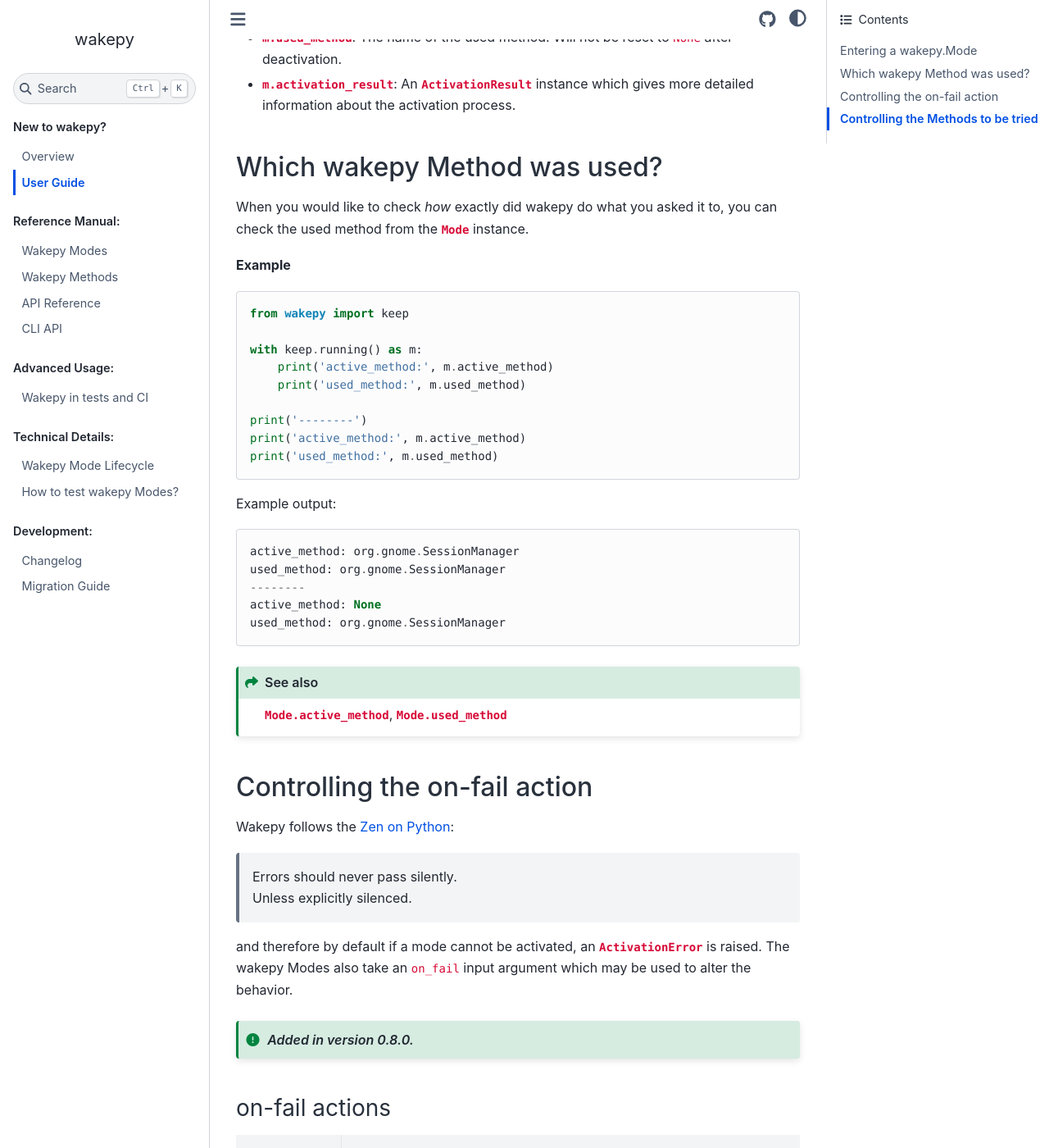
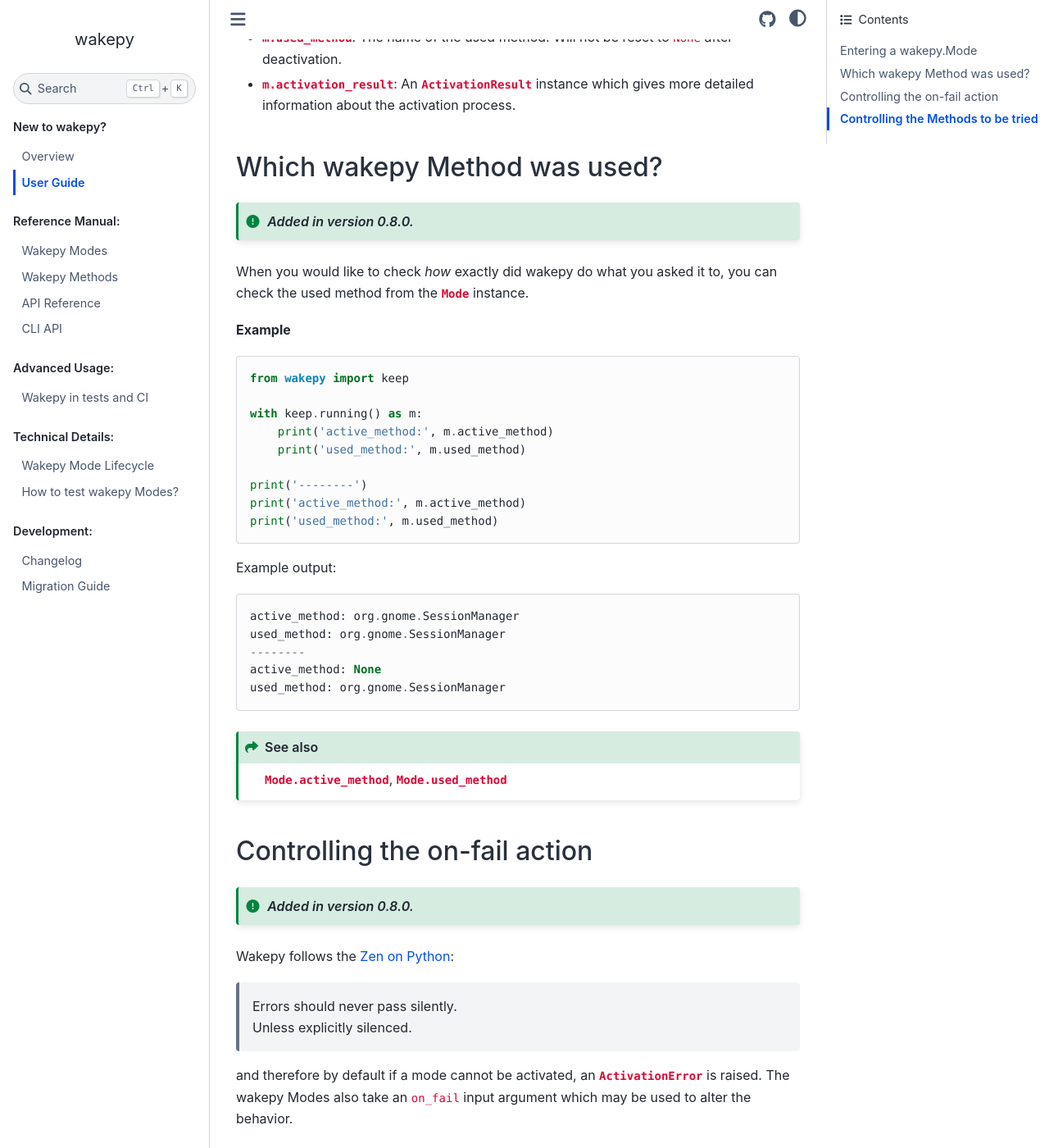
Before and after one commit to fohrloop/wakepy, a Sphinx documentation site: the page built from docs/source/user-guide.md, in a window 1280 px wide and 1400 px high, scrolled down 964 px. Shown: the whole window at 82% size. Built offline with Sphinx 7.4.7 and the Sphinx Book theme 1.1.4, drawn with Linux system fonts in a browser that asks for light colours; the version number could not be read and is left out; some of the changed text lies outside the part shown.

Commit message:
versionadded sections

````diff
--- a/docs/source/user-guide.md
+++ b/docs/source/user-guide.md
@@ -31,6 +31,8 @@
 
 (which-method-was-used))=
 ## Which wakepy Method was used?
+```{versionadded} 0.8.0
+```
 
 When you would like to check *how* exactly did wakepy do what you asked it to,
 you can check the used method from the {class}`Mode <wakepy.Mode>` instance.
@@ -65,6 +67,8 @@
 
 (on-fail-action)=
 ## Controlling the on-fail action
+```{versionadded} 0.8.0
+```
 
 Wakepy follows the [Zen on Python](https://peps.python.org/pep-0020/):
 
@@ -73,8 +77,6 @@
 
 and therefore by default if a mode cannot be activated, an {class}`~wakepy.ActivationError` is raised. The wakepy Modes also take an `on_fail` input argument which may be used to alter the behavior.
 
-```{versionadded} 0.8.0
-```
 
 ### on-fail actions
 
@@ -156,6 +158,9 @@
 
 ## Controlling the Methods to be tried
 
+```{versionadded} 0.8.0
+```
+
 Wakepy tries in order a list of different [Methods](#wakepy-methods). By default this is of methods are all the Methods which implement the selected wakepy Mode. If you do not want to try all the methods, you can
 
 - Blacklist methods with the `omit` parameter
````
